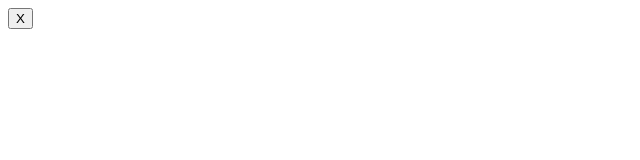
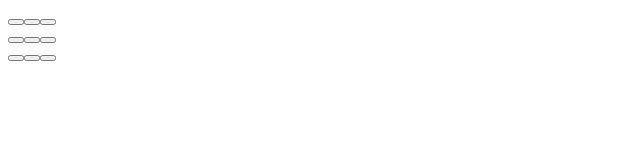
Before and after one commit to ashishstomar/Tic-Tac-Toe, a React (Vite) app: page / in a window 1280 px wide. Shown: the top 160 px of the page, without its empty margins (0-640 px from the left). Built offline with nearby package versions, Linux system fonts and the light colour scheme.

Commit message:
feat- each square can take either X or O onclick

```diff
--- a/src/App.jsx
+++ b/src/App.jsx
@@ -1,5 +1,66 @@
-function Square() {
-  return <button className="square">X</button>;
+import {useState} from 'react';
+
+
+function Square({ value, onSquareClick }) {
+  return (
+    <button className="square" onClick={onSquareClick}>
+     {value}
+    </button>
+  );
 }
 
-export default Square
+export default function Board() {
+  const [xIsNext, setXIsNext] = useState(true);
+  const [squares, setSquares] = useState(Array(9).fill(null));
+
+  function squareClickHandler(i) {
+    if (squares[i]) {
+      return;
+    }
+    const nextSquares = squares.slice();
+    xIsNext ? nextSquares[i] = 'X' : nextSquares[i] = 'O';
+
+    setSquares(nextSquares);
+    setXIsNext(!xIsNext);
+  }
+
+  return (
+    <>
+      <div className="row">
+        <Square value={squares[0]} onSquareClick={() => squareClickHandler(0)} />
+        <Square value={squares[1]} onSquareClick={() => squareClickHandler(1)} />
+        <Square value={squares[2]} onSquareClick={() => squareClickHandler(2)} />
+      </div>
+      <div className="row">
+        <Square value={squares[3]} onSquareClick={() => squareClickHandler(3)} />
+        <Square value={squares[4]} onSquareClick={() => squareClickHandler(4)} />
+        <Square value={squares[5]} onSquareClick={() => squareClickHandler(5)} />
+      </div>
+      <div className="row">
+        <Square value={squares[6]} onSquareClick={() => squareClickHandler(6)} />
+        <Square value={squares[7]} onSquareClick={() => squareClickHandler(7)} />
+        <Square value={squares[8]} onSquareClick={() => squareClickHandler(8)} />
+      </div>
+    </>
+  );
+}
+
+function calculateWinner(squares) {
+  const lines = [
+    [0, 1, 2],
+    [3, 4, 5],
+    [6, 7, 8],
+    [0, 3, 6],
+    [1, 4, 7],
+    [2, 5, 8],
+    [0, 4, 8],
+    [2, 4, 6]
+];
+for (let i = 0; i< lines.length; i++) {
+  const [a, b, c] = lines[i];
+  if (squares[a] && squares[a] === squares[b] && squares[a] === squares[c]) {
+    return squares[a];
+  }
+ }
+ return null;
+}
```
